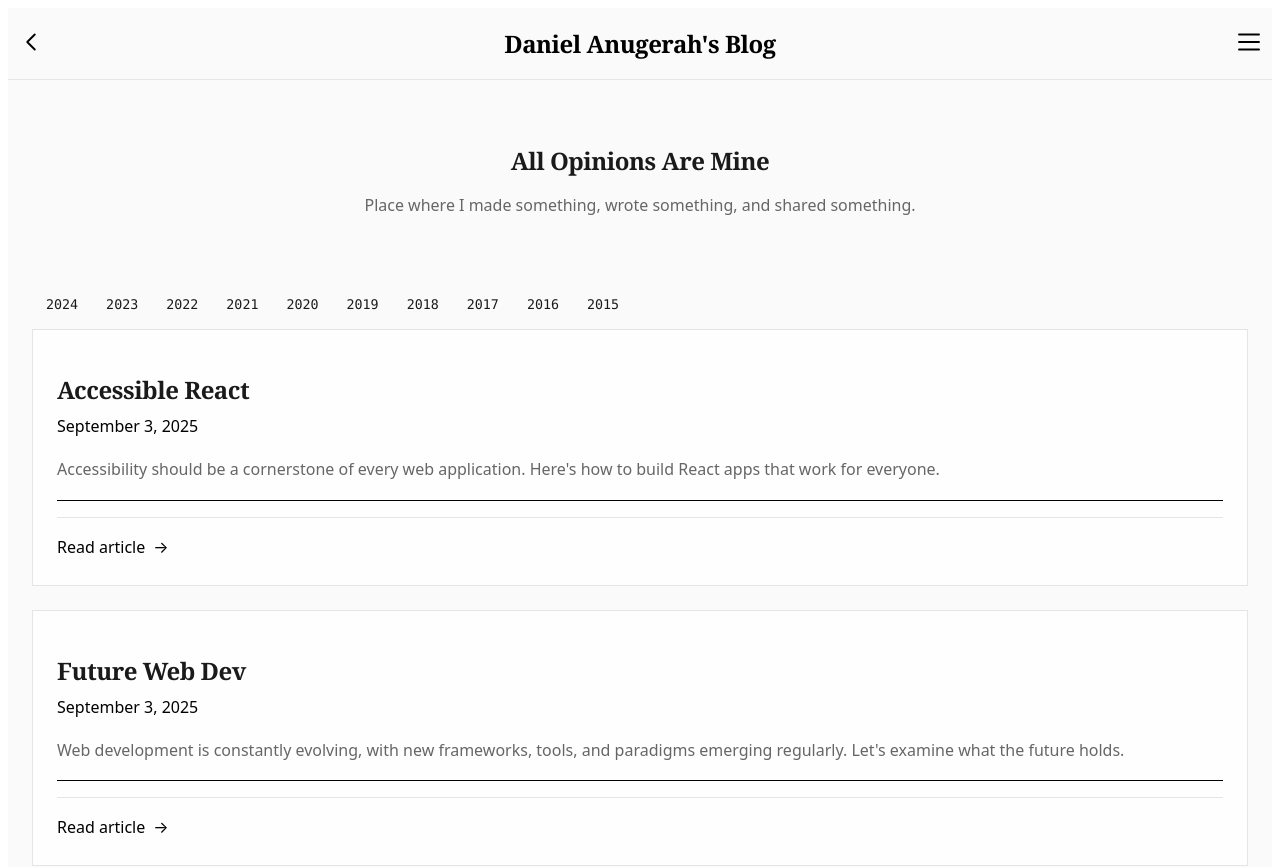
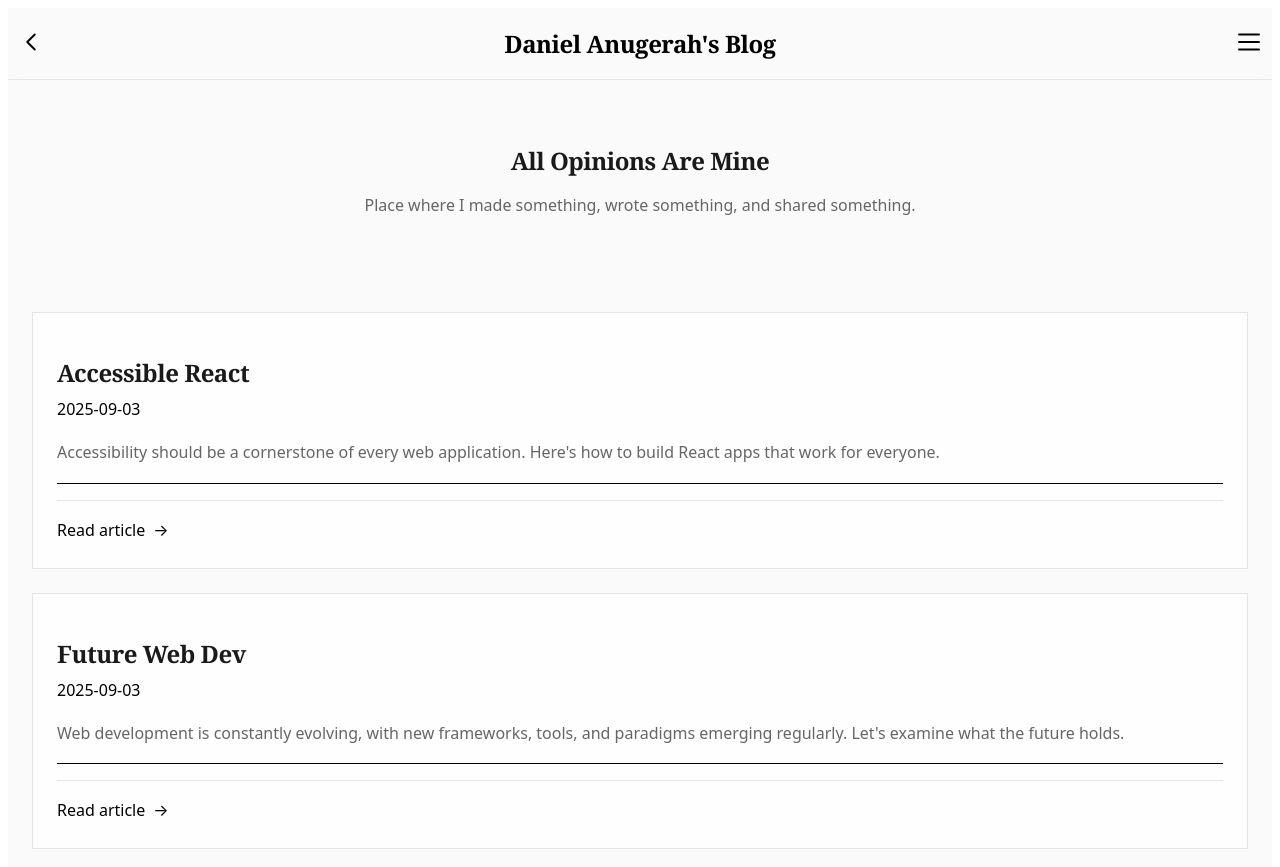
Before and after one commit to peacewalker122/personal-website, a React (Vite) app: page / in a window 1280 px wide. Shown: the top 867 px of the page. Built offline with nearby package versions, Linux system fonts and the light colour scheme.

Commit message:
better metadata

```diff
--- a/metadata.json
+++ b/metadata.json
@@ -2,40 +2,42 @@
 	"blogTitle": "Daniel Anugerah's Blog",
 	"heroTitle": "All Opinions Are Mine",
 	"heroSubtitle": "Place where I made something, wrote something, and shared something.",
-	"availableYears": [
-		2024, 2023, 2022, 2021, 2020, 2019, 2018, 2017, 2016, 2015
-	],
 	"postsPerPage": 6,
 	"posts": [
 		{
 			"slug": "accessible-react",
 			"title": "Accessible React",
 			"excerpt": "Accessibility should be a cornerstone of every web application. Here's how to build React apps that work for everyone.",
-			"date": "September 3, 2025"
+			"date": "2025-09-03",
+			"readingTime": "1 min"
 		},
 		{
 			"slug": "future-web-dev",
 			"title": "Future Web Dev",
 			"excerpt": "Web development is constantly evolving, with new frameworks, tools, and paradigms emerging regularly. Let's examine what the future holds.",
-			"date": "September 3, 2025"
+			"date": "2025-09-03",
+			"readingTime": "1 min"
 		},
 		{
 			"slug": "hello-world",
 			"title": "Hello World",
 			"excerpt": "This is a sample blog post written in markdown.",
-			"date": "September 3, 2025"
+			"date": "2025-09-03",
+			"readingTime": "1 min"
 		},
 		{
 			"slug": "react-patterns",
 			"title": "React Patterns",
 			"excerpt": "React continues to evolve, and with it, the patterns we use to build maintainable applications. Let's explore some of the most effective patterns for modern React development.",
-			"date": "September 3, 2025"
+			"date": "2025-09-03",
+			"readingTime": "1 min"
 		},
 		{
 			"slug": "typescript-react",
 			"title": "Typescript React",
 			"excerpt": "TypeScript has become the standard for large React applications. Here are the patterns that will make your code more maintainable.",
-			"date": "September 3, 2025"
+			"date": "2025-09-03",
+			"readingTime": "1 min"
 		}
 	]
 }
--- a/src/components/BlogIndex.tsx
+++ b/src/components/BlogIndex.tsx
@@ -16,6 +16,16 @@ export function BlogIndex() {
   const [loading, setLoading] = useState(true);
   const [loadingMore, setLoadingMore] = useState(false);
   const [hasMore, setHasMore] = useState(true);
+
+  const currentYear = new Date().getFullYear();
+
+  const years: number[] = Array.from(
+    new Set(
+      metadata.posts
+        .map((post) => new Date(post.date).getFullYear())
+        .filter((year) => year !== currentYear),
+    ),
+  ).sort((a, b) => b - a);
 
   const POSTS_PER_PAGE = metadata.postsPerPage;
 
@@ -156,7 +166,7 @@ export function BlogIndex() {
         </section>
 
         <YearCarousel
-          years={metadata.availableYears}
+          years={years}
           onYearSelect={(year) => {
             console.info("Selected year:", year);
           }}
```
